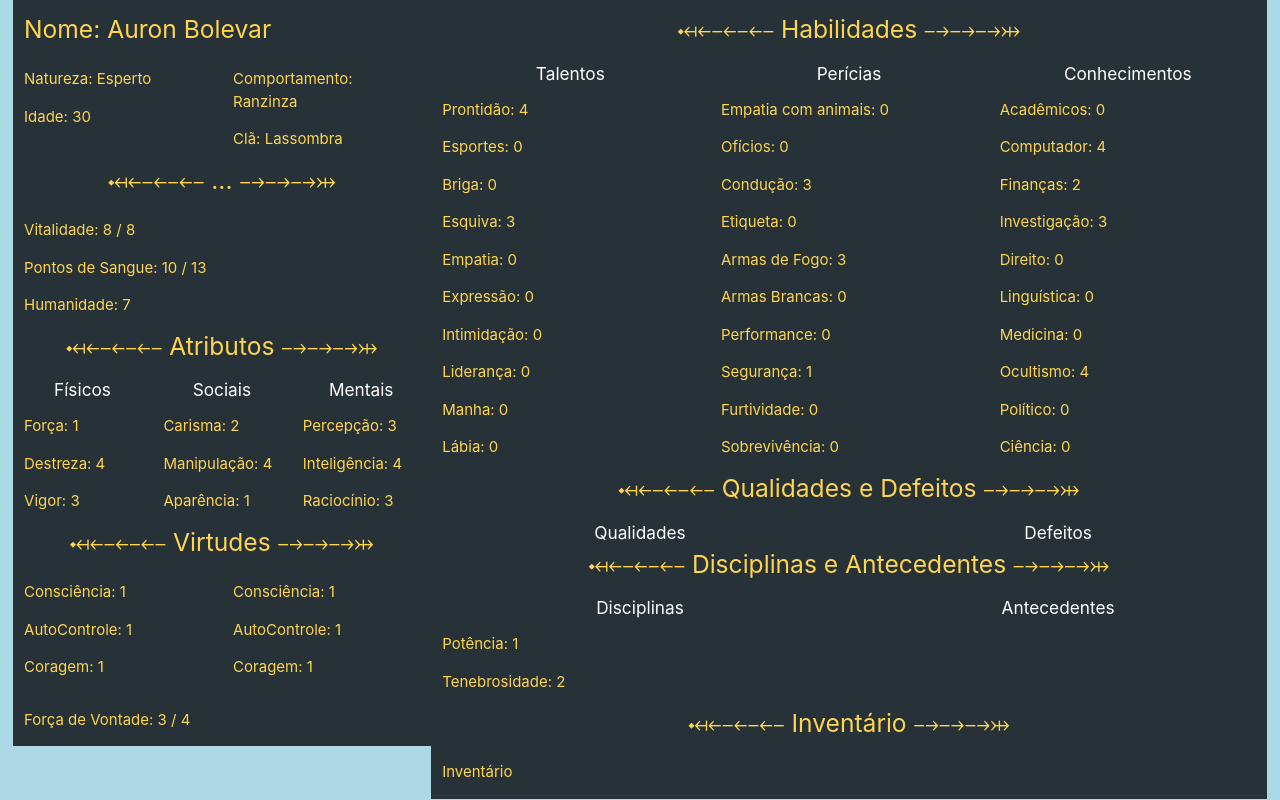
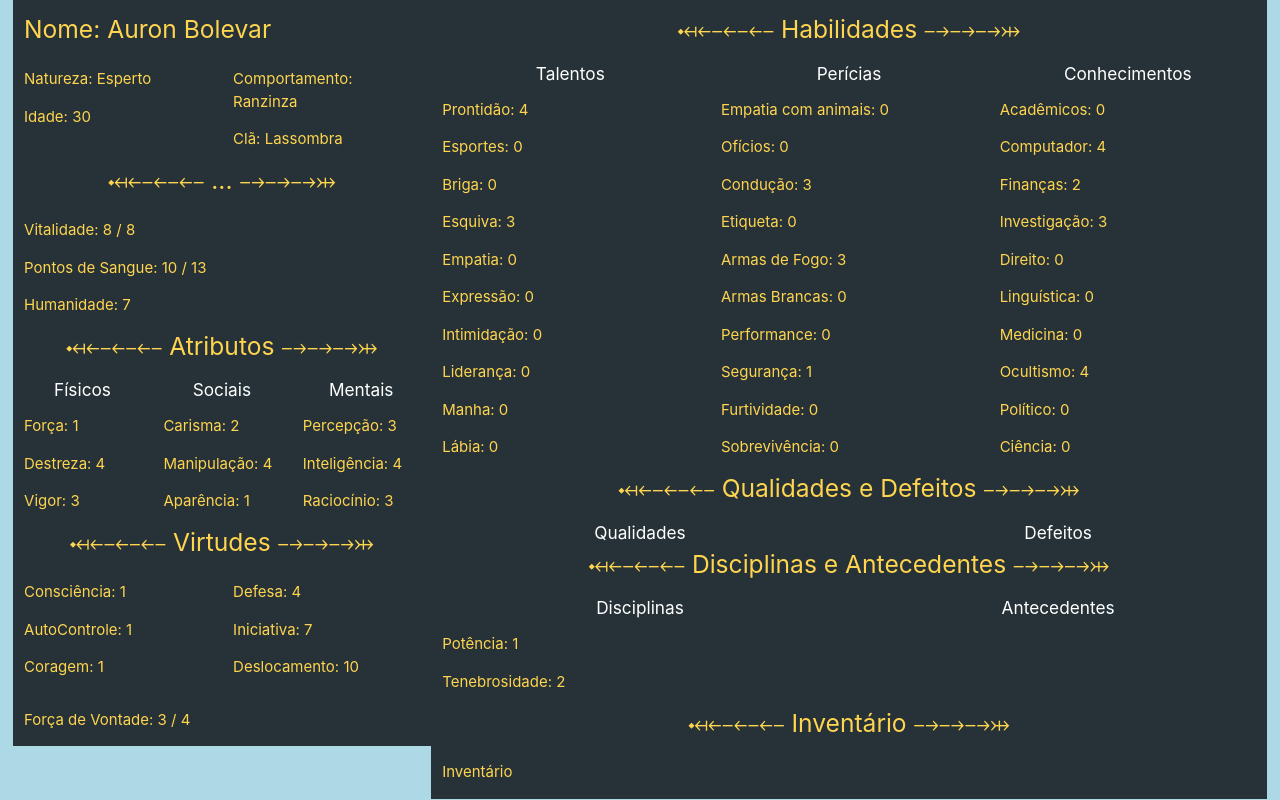
Before and after one commit to bkellym/escudoRPG, a Django app: page /ficha/1/ in a window 1280 px wide. Run offline with Django 3.2, Linux system fonts and the light colour scheme; data comes from the database, SQL or seed files in the repository.

Commit message:
HTML FICHA BASE04

```diff
--- a/core/templates/core/ficha.html
+++ b/core/templates/core/ficha.html
@@ -68,9 +68,9 @@
                     </div>
 
                     <div class = 'col s6'>
-                            <p> Consciência: {{entidade.ficha.consciencia}} </p>
-                            <p> AutoControle: {{entidade.ficha.autocontrole}} </p>
-                            <p> Coragem: {{entidade.ficha.coragem}} </p>
+                            <p> Defesa: {{entidade.ficha.defesa}} </p>
+                            <p> Iniciativa: {{entidade.ficha.iniciativa}} </p>
+                            <p> Deslocamento: {{entidade.ficha.deslocamento}} </p>
                     </div>
                     <div class = 'col s6'>
                             <p> Força de Vontade: {{entidade.ficha.forca_vontade}} / {{entidade.ficha.forca_vontade_max}} </p>
```
